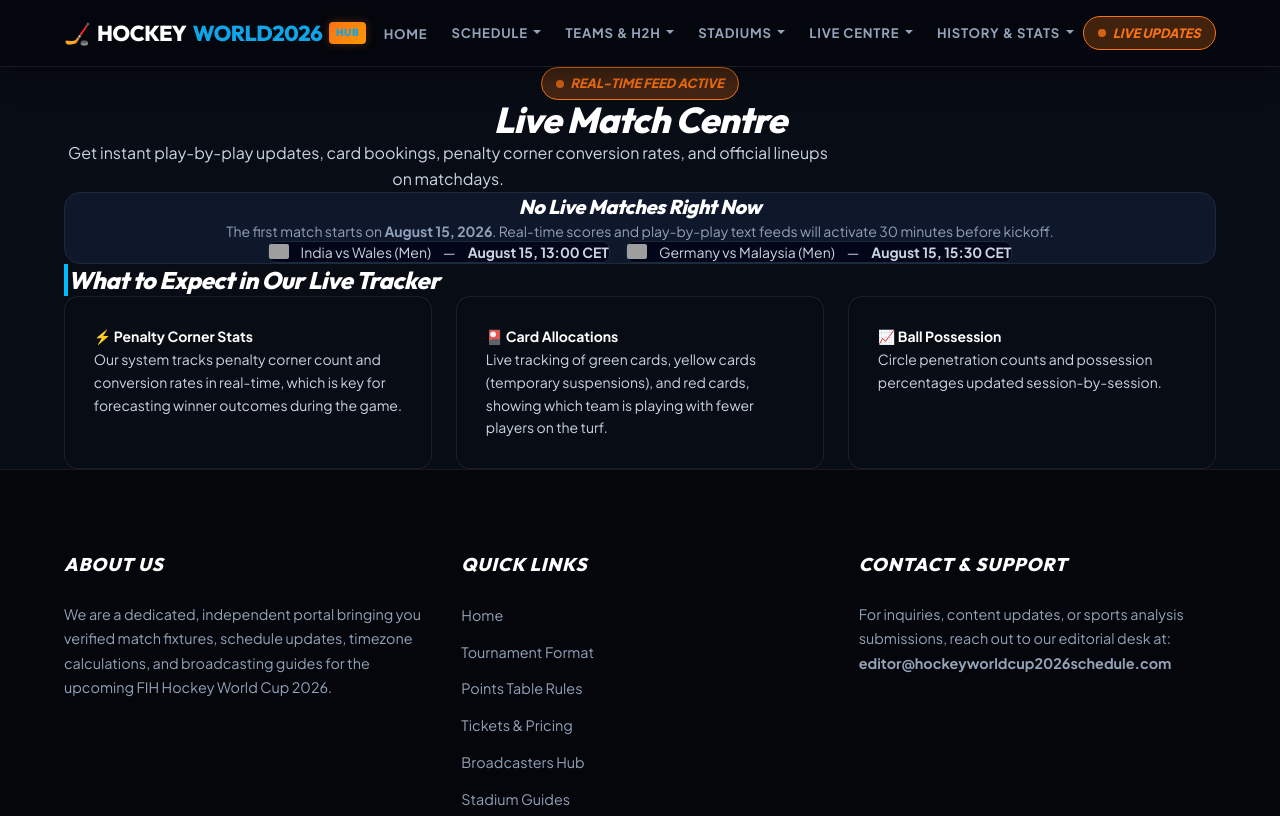
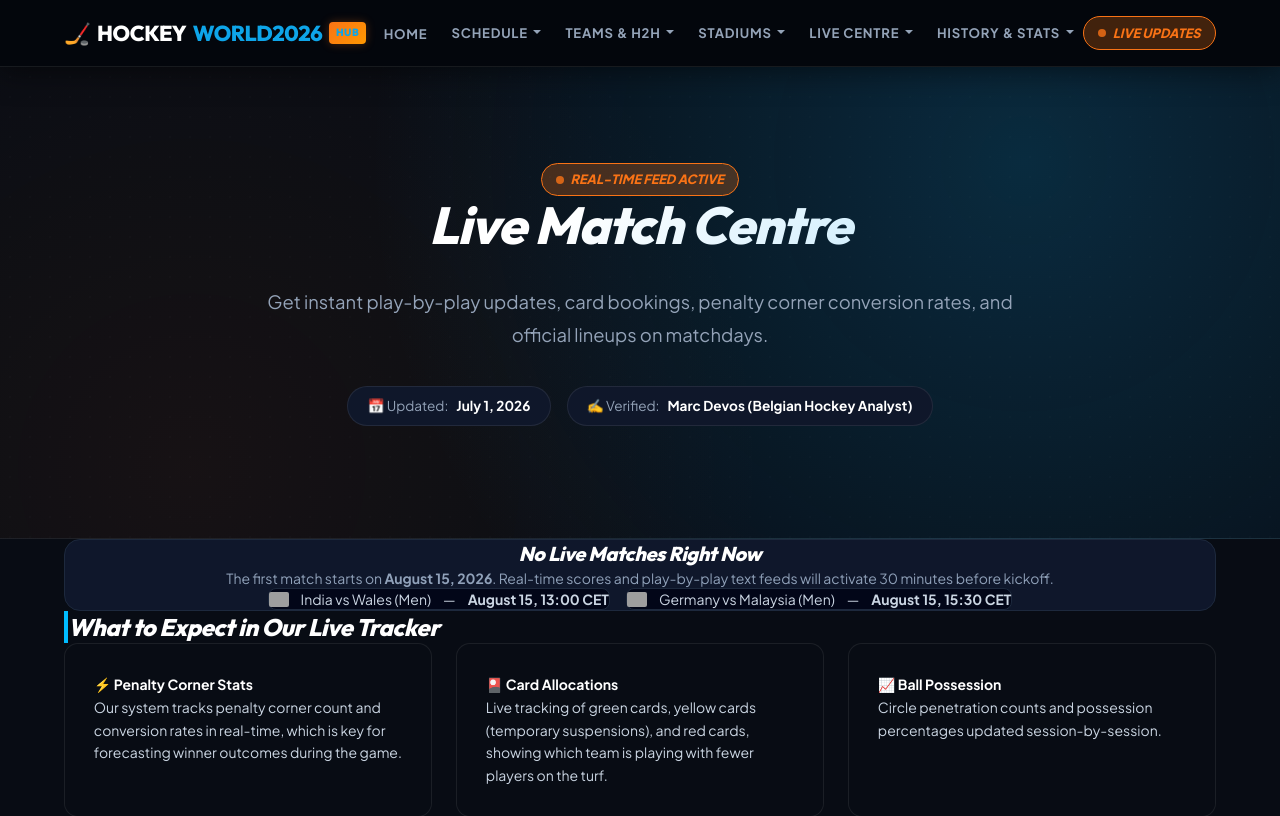
Before and after one commit to liveetcstream-beep/hockeyworldcup2026, a Next.js app: page /live-scores in a window 1280 px wide. Shown: the top 816 px of the page. Built offline with nearby package versions, Linux system fonts and the light colour scheme; grey boxes are pictures that could not be loaded.

Commit message:
style: standardize subpage hero banners using full-width .hero-section and verify all 14 routes compile successfully

```diff
--- a/src/app/broadcasters/page.js
+++ b/src/app/broadcasters/page.js
@@ -12,15 +12,26 @@ export default function BroadcastersPage() {
     <>
       <Header />
 
-      <main className="sports-container py-12">
-        <section className="my-8 text-center">
+      <section className="hero-section">
+        <div className="sports-container hero-content">
           <p className="hero-subtitle">Official Television & Streaming Portal</p>
-          <h1 className="text-4xl font-extrabold text-white mt-2 mb-6">FIH Hockey World Cup 2026 Broadcasters</h1>
-          <p className="text-slate-300 max-w-3xl mx-auto">
+          <h1 className="hero-title">FIH Hockey World Cup 2026 Broadcasters</h1>
+          <p className="hero-description">
             Comprehensive directory of all TV networks, digital channels, and legal streaming links broadcasting the 2026 Men's and Women's World Cup from Belgium and the Netherlands.
           </p>
-        </section>
 
+          <div className="eeat-badge-container">
+            <div className="eeat-badge">
+              📅 Updated: <strong>July 1, 2026</strong>
+            </div>
+            <div className="eeat-badge">
+              ✍️ Verified: <strong>Marc Devos (Belgian Hockey Analyst)</strong>
+            </div>
+          </div>
+        </div>
+      </section>
+
+      <main className="sports-container py-12">
         {/* Global Directory Grid */}
         <section className="my-12">
           <div className="table-responsive">
--- a/src/app/format/page.js
+++ b/src/app/format/page.js
@@ -12,17 +12,26 @@ export default function FormatPage() {
     <>
       <Header />
 
-      <main className="sports-container py-12">
-        {/* Hero Section */}
-        <section className="my-8 text-center">
+      <section className="hero-section">
+        <div className="sports-container hero-content">
           <p className="hero-subtitle">Knockout Progression & Rules</p>
-          <h1 className="text-4xl font-extrabold text-white mt-2 mb-6">FIH Hockey World Cup 2026 Tournament Format</h1>
-          <p className="text-slate-300 max-w-3xl mx-auto">
+          <h1 className="hero-title">FIH Hockey World Cup 2026 Tournament Format</h1>
+          <p className="hero-description">
             Understanding the progression structure is vital. Only 16 countries compete, but the road to the final in Wavre involves group stages, crossover matches, and straight knockouts.
           </p>
-        </section>
 
-        {/* Format Explanation Steps */}
+          <div className="eeat-badge-container">
+            <div className="eeat-badge">
+              📅 Updated: <strong>July 1, 2026</strong>
+            </div>
+            <div className="eeat-badge">
+              ✍️ Verified: <strong>Marc Devos (Belgian Hockey Analyst)</strong>
+            </div>
+          </div>
+        </div>
+      </section>
+
+      <main className="sports-container py-12">
         <section className="insights-section-wrap">
           <h2 className="insights-section-title">
             <span>📊</span> Tournament Progression Stages Explained
--- a/src/app/h2h/page.js
+++ b/src/app/h2h/page.js
@@ -12,16 +12,26 @@ export default function H2HPage() {
     <>
       <Header />
 
-      <main className="sports-container py-12">
-        <section className="my-8 text-center">
+      <section className="hero-section">
+        <div className="sports-container hero-content">
           <p className="hero-subtitle">Matchup Histories & Statistics</p>
-          <h1 className="text-4xl font-extrabold text-white mt-2 mb-6">Head-to-Head (H2H) Sports Records</h1>
-          <p className="text-slate-300 max-w-3xl mx-auto">
+          <h1 className="hero-title">Head-to-Head (H2H) Sports Records</h1>
+          <p className="hero-description">
             Deep-dive into the historical matchups of opening fixtures, including full data on the last 10 encounters, goals scored, win ratios, and tournament statistics.
           </p>
-        </section>
 
-        {/* India vs Wales H2H */}
+          <div className="eeat-badge-container">
+            <div className="eeat-badge">
+              📅 Updated: <strong>July 1, 2026</strong>
+            </div>
+            <div className="eeat-badge">
+              ✍️ Verified: <strong>Marc Devos (Belgian Hockey Analyst)</strong>
+            </div>
+          </div>
+        </div>
+      </section>
+
+      <main className="sports-container py-12">
         <section className="my-16">
           <div className="flex items-center gap-3 mb-6 border-l-4 border-sky-400 pl-4">
             <img src="https://flagcdn.com/w40/in.png" width="30" height="20" alt="India flag" style={{ borderRadius: "2px" }} />
--- a/src/app/history/page.js
+++ b/src/app/history/page.js
@@ -12,17 +12,26 @@ export default function HistoryPage() {
     <>
       <Header />
 
-      <main className="sports-container py-12">
-        {/* Hero Section */}
-        <section className="my-8 text-center">
+      <section className="hero-section">
+        <div className="sports-container hero-content">
           <p className="hero-subtitle">Tournament Hall of Fame</p>
-          <h1 className="text-4xl font-extrabold text-white mt-2 mb-6">FIH Hockey World Cup Winners List</h1>
-          <p className="text-slate-300 max-w-3xl mx-auto">
+          <h1 className="hero-title">FIH Hockey World Cup Winners List</h1>
+          <p className="hero-description">
             Field hockey has a rich championship history since the inaugural event in 1971. Read the list of all past winners and title statistics.
           </p>
-        </section>
 
-        {/* Title Count Grid */}
+          <div className="eeat-badge-container">
+            <div className="eeat-badge">
+              📅 Updated: <strong>July 1, 2026</strong>
+            </div>
+            <div className="eeat-badge">
+              ✍️ Verified: <strong>Marc Devos (Belgian Hockey Analyst)</strong>
+            </div>
+          </div>
+        </div>
+      </section>
+
+      <main className="sports-container py-12">
         <section className="insights-section-wrap">
           <h2 className="insights-section-title">
             <span>🏆</span> World Cup Title Leaderboard
--- a/src/app/live-scores/page.js
+++ b/src/app/live-scores/page.js
@@ -12,20 +12,29 @@ export default function LiveScoresPage() {
     <>
       <Header />
 
-      <main className="sports-container py-12">
-        <section className="my-8 text-center">
+      <section className="hero-section">
+        <div className="sports-container hero-content">
           <div className="live-indicator mb-4">
             <span className="live-dot"></span>
             Real-Time Feed Active
           </div>
-          <h1 className="text-4xl font-extrabold text-white mt-2 mb-6">Live Match Centre</h1>
-          <p className="text-slate-300 max-w-3xl mx-auto">
+          <h1 className="hero-title">Live Match Centre</h1>
+          <p className="hero-description">
             Get instant play-by-play updates, card bookings, penalty corner conversion rates, and official lineups on matchdays.
           </p>
-        </section>
 
-        {/* Live scores list placeholder */}
-        <section className="my-12">
+          <div className="eeat-badge-container">
+            <div className="eeat-badge">
+              📅 Updated: <strong>July 1, 2026</strong>
+            </div>
+            <div className="eeat-badge">
+              ✍️ Verified: <strong>Marc Devos (Belgian Hockey Analyst)</strong>
+            </div>
+          </div>
+        </div>
+      </section>
+
+      <main className="sports-container py-12">
           <div className="bg-slate-900 border border-slate-800 p-8 rounded-2xl text-center">
             <h2 className="text-xl font-bold text-white mb-2">No Live Matches Right Now</h2>
             <p className="text-slate-400 text-sm mb-6">
@@ -47,7 +56,6 @@ export default function LiveScoresPage() {
               </div>
             </div>
           </div>
-        </section>
 
         {/* Tactical Scoreboard features info */}
         <section className="my-16">
--- a/src/app/past-results/page.js
+++ b/src/app/past-results/page.js
@@ -12,16 +12,26 @@ export default function PastResultsPage() {
     <>
       <Header />
 
-      <main className="sports-container py-12">
-        <section className="my-8 text-center">
+      <section className="hero-section">
+        <div className="sports-container hero-content">
           <p className="hero-subtitle">Historical Tournament Records</p>
-          <h1 className="text-4xl font-extrabold text-white mt-2 mb-6">2023 FIH Hockey World Cup Statistics</h1>
-          <p className="text-slate-300 max-w-3xl mx-auto">
+          <h1 className="hero-title">2023 FIH Hockey World Cup Statistics</h1>
+          <p className="hero-description">
             Comprehensive database of the 15th Men's Hockey World Cup held in Odisha, India (Bhubaneswar & Rourkela) in January 2023. Review standings, awards, and goal scoring records.
           </p>
-        </section>
 
-        {/* 2023 Awards Grid */}
+          <div className="eeat-badge-container">
+            <div className="eeat-badge">
+              📅 Updated: <strong>July 1, 2026</strong>
+            </div>
+            <div className="eeat-badge">
+              ✍️ Verified: <strong>Marc Devos (Belgian Hockey Analyst)</strong>
+            </div>
+          </div>
+        </div>
+      </section>
+
+      <main className="sports-container py-12">
         <section className="my-12">
           <h2 className="text-2xl font-bold text-white mb-6 border-l-4 border-sky-400 pl-4 italic">Official Tournament Awards</h2>
           <div className="grid grid-cols-1 md:grid-cols-3 gap-6">
--- a/src/app/points-table/page.js
+++ b/src/app/points-table/page.js
@@ -12,17 +12,26 @@ export default function PointsTablePage() {
     <>
       <Header />
 
-      <main className="sports-container py-12">
-        {/* Hero Section */}
-        <section className="my-8 text-center">
+      <section className="hero-section">
+        <div className="sports-container hero-content">
           <p className="hero-subtitle">Group Stage Standings Criteria</p>
-          <h1 className="text-4xl font-extrabold text-white mt-2 mb-6">Official Points Table & Standings Rules</h1>
-          <p className="text-slate-300 max-w-3xl mx-auto">
+          <h1 className="hero-title">Official Points Table & Standings Rules</h1>
+          <p className="hero-description">
             How do teams earn rankings during the 2026 group stages in Belgium and the Netherlands? Read the official FIH point system and tie-breaker guidelines.
           </p>
-        </section>
 
-        {/* Point System Cards */}
+          <div className="eeat-badge-container">
+            <div className="eeat-badge">
+              📅 Updated: <strong>July 1, 2026</strong>
+            </div>
+            <div className="eeat-badge">
+              ✍️ Verified: <strong>Marc Devos (Belgian Hockey Analyst)</strong>
+            </div>
+          </div>
+        </div>
+      </section>
+
+      <main className="sports-container py-12">
         <section className="insights-section-wrap">
           <h2 className="insights-section-title">
             <span>⚙️</span> FIH Group Stage Point Allocation
--- a/src/app/teams/page.js
+++ b/src/app/teams/page.js
@@ -12,15 +12,26 @@ export default function TeamsPage() {
     <>
       <Header />
 
-      <main className="sports-container py-12">
-        <section className="my-8 text-center">
+      <section className="hero-section">
+        <div className="sports-container hero-content">
           <p className="hero-subtitle">Qualified Nations & Standings</p>
-          <h1 className="text-4xl font-extrabold text-white mt-2 mb-6">Teams & Star Players Profiles</h1>
-          <p className="text-slate-300 max-w-3xl mx-auto">
+          <h1 className="hero-title">Teams & Star Players Profiles</h1>
+          <p className="hero-description">
             Review the 16 national hockey squads qualified for the group stages and read analyst reports on the key tactical players who will decide the outcome of the tournament.
           </p>
-        </section>
 
+          <div className="eeat-badge-container">
+            <div className="eeat-badge">
+              📅 Updated: <strong>July 1, 2026</strong>
+            </div>
+            <div className="eeat-badge">
+              ✍️ Verified: <strong>Marc Devos (Belgian Hockey Analyst)</strong>
+            </div>
+          </div>
+        </div>
+      </section>
+
+      <main className="sports-container py-12">
         {/* Pools grid */}
         <section className="my-12">
           <h2 className="text-2xl font-bold text-white mb-6 border-l-4 border-sky-400 pl-4 italic">Qualified Group Stage Pools</h2>
--- a/src/app/tickets/page.js
+++ b/src/app/tickets/page.js
@@ -12,17 +12,26 @@ export default function TicketsPage() {
     <>
       <Header />
 
-      <main className="sports-container py-12">
-        {/* Hero Section */}
-        <section className="my-8 text-center">
+      <section className="hero-section">
+        <div className="sports-container hero-content">
           <p className="hero-subtitle">Matchday Entry & Seating Portals</p>
-          <h1 className="text-4xl font-extrabold text-white mt-2 mb-6">FIH Hockey World Cup 2026 Ticket Guide</h1>
-          <p className="text-slate-300 max-w-3xl mx-auto">
+          <h1 className="hero-title">FIH Hockey World Cup 2026 Ticket Guide</h1>
+          <p className="hero-description">
             Your verified guide to purchasing tickets for the Men's and Women's matches in Amstelveen (Netherlands) and Wavre (Belgium). Learn how to secure official seats and access transportation discounts.
           </p>
-        </section>
 
-        {/* Dynamic Ticket Categories & Pricing Table */}
+          <div className="eeat-badge-container">
+            <div className="eeat-badge">
+              📅 Updated: <strong>July 1, 2026</strong>
+            </div>
+            <div className="eeat-badge">
+              ✍️ Verified: <strong>Marc Devos (Belgian Hockey Analyst)</strong>
+            </div>
+          </div>
+        </div>
+      </section>
+
+      <main className="sports-container py-12">
         <section className="my-12">
           <h2 className="text-2xl font-bold text-white mb-6 border-l-4 border-sky-400 pl-4 italic">Ticket Pricing & Categories</h2>
           <div className="table-responsive">
--- a/src/app/venues/page.js
+++ b/src/app/venues/page.js
@@ -12,15 +12,26 @@ export default function VenuesPage() {
     <>
       <Header />
 
-      <main className="sports-container py-12">
-        <section className="my-8 text-center">
+      <section className="hero-section">
+        <div className="sports-container hero-content">
           <p className="hero-subtitle">Official Tournament Stadiums</p>
-          <h1 className="text-4xl font-extrabold text-white mt-2 mb-6">Stadium & Geographic Guides</h1>
-          <p className="text-slate-300 max-w-3xl mx-auto">
+          <h1 className="hero-title">Stadium & Geographic Guides</h1>
+          <p className="hero-description">
             The 2026 Hockey World Cup is co-hosted across two historic venues in Amstelveen, Netherlands and Wavre, Belgium. Find transit routes, weather advisories, and local landmarks below.
           </p>
-        </section>
 
+          <div className="eeat-badge-container">
+            <div className="eeat-badge">
+              📅 Updated: <strong>July 1, 2026</strong>
+            </div>
+            <div className="eeat-badge">
+              ✍️ Verified: <strong>Marc Devos (Belgian Hockey Analyst)</strong>
+            </div>
+          </div>
+        </div>
+      </section>
+
+      <main className="sports-container py-12">
         <section className="local-grid my-12">
           {/* Amstelveen Stadium Guide */}
           <div className="local-card">
```
